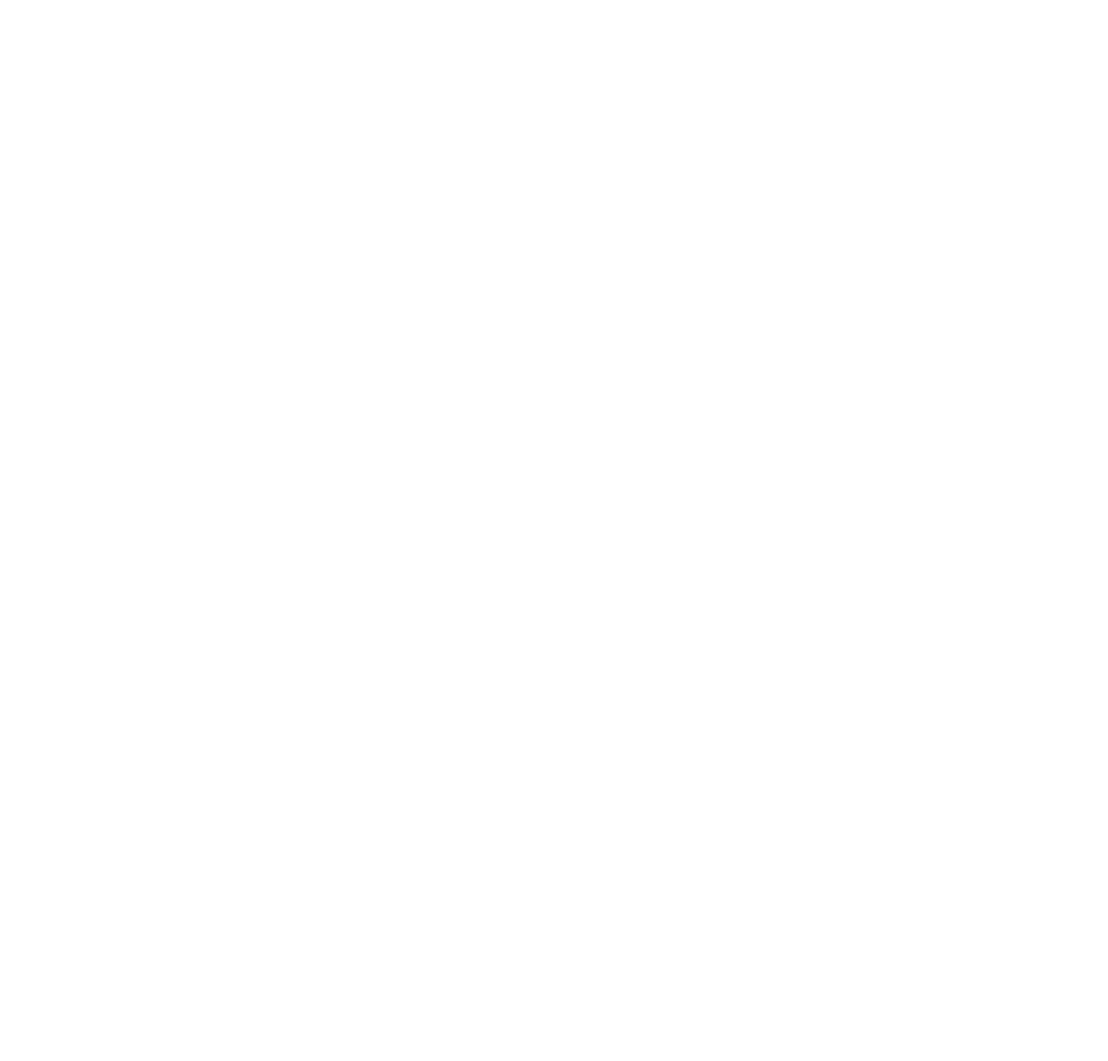
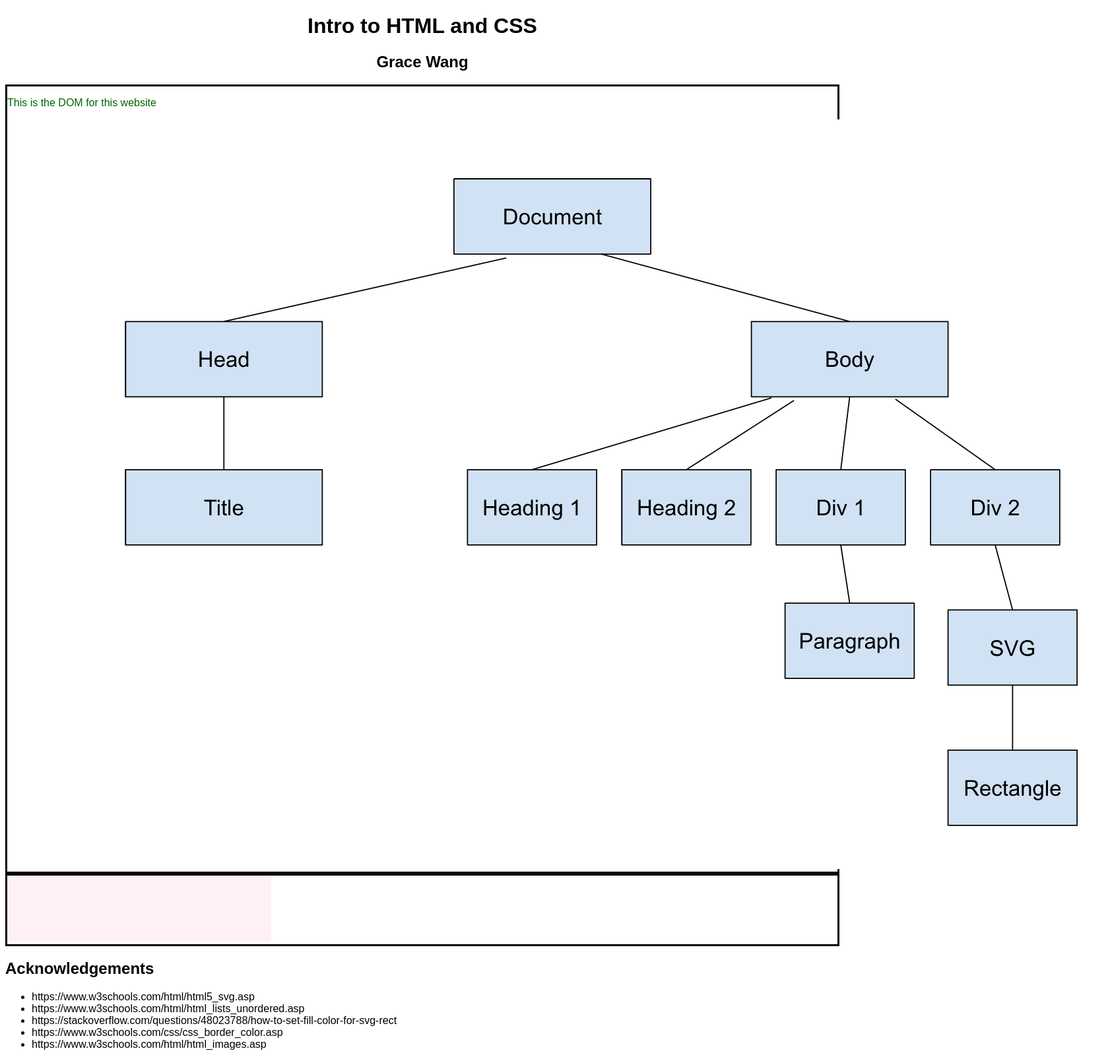
Before and after one commit to DS4200-S23-Class/ic-02-wang-grace, a plain HTML site: page index.html in a window 1280 px wide. Shown: the whole page at 66% size, 1679 px wide, since content can reach past the window. Before the commit the page ends 800 px from the top, so only its background shows below. Drawn offline with Linux system fonts and the light colour scheme.

Commit message:
completed assignment

```diff
--- a/index.html
+++ b/index.html
@@ -1,12 +1,40 @@
+<!-- This is a comment (command + backslash) -->
 <!DOCTYPE html>
 <html>
 
 <head>
-    <meta charset=utf-8/>
+
+    <link rel="stylesheet" href="style.css">
+    <title>ic-02</title>
 </head>
 
 
 <body>
+    <h1 class="centered"> Intro to HTML and CSS </h1>
+    <h2 class="centered" id="name"> Grace Wang </h2>
+
+    <div id ="div1" class="container">
+        <p id="p1"> This is the DOM for this website </p>
+        <img src="dom.png">
+    </div>
+
+    <div id ="div2" class="container">
+        <svg width="400" height="100">
+            <rect id="rect"/>
+        </svg>
+    </div>
+
+
+    <h2> Acknowledgements </h2>
+    <div>
+        <ul>
+            <li>https://www.w3schools.com/html/html5_svg.asp</li>
+            <li>https://www.w3schools.com/html/html_lists_unordered.asp</li>
+            <li>https://stackoverflow.com/questions/48023788/how-to-set-fill-color-for-svg-rect</li>
+            <li>https://www.w3schools.com/css/css_border_color.asp</li>
+            <li>https://www.w3schools.com/html/html_images.asp</li>
+        </ul>
+
 
 
 </body>
--- /dev/null
+++ b/style.css
@@ -0,0 +1,26 @@
+/* Styling goes in this file */
+
+body{
+	font-family : Arial;
+}
+
+.centered{
+	text-align: center;
+}
+
+.container{
+	border-style: solid;
+	border-color: black;
+}
+
+#p1 {
+	color: darkgreen;
+}
+
+#rect {
+	width: 400px;
+	height: 200px;
+	fill: lavenderblush;
+
+
+}
```
Also changed, not shown: dom.png (added), 3 other files.
